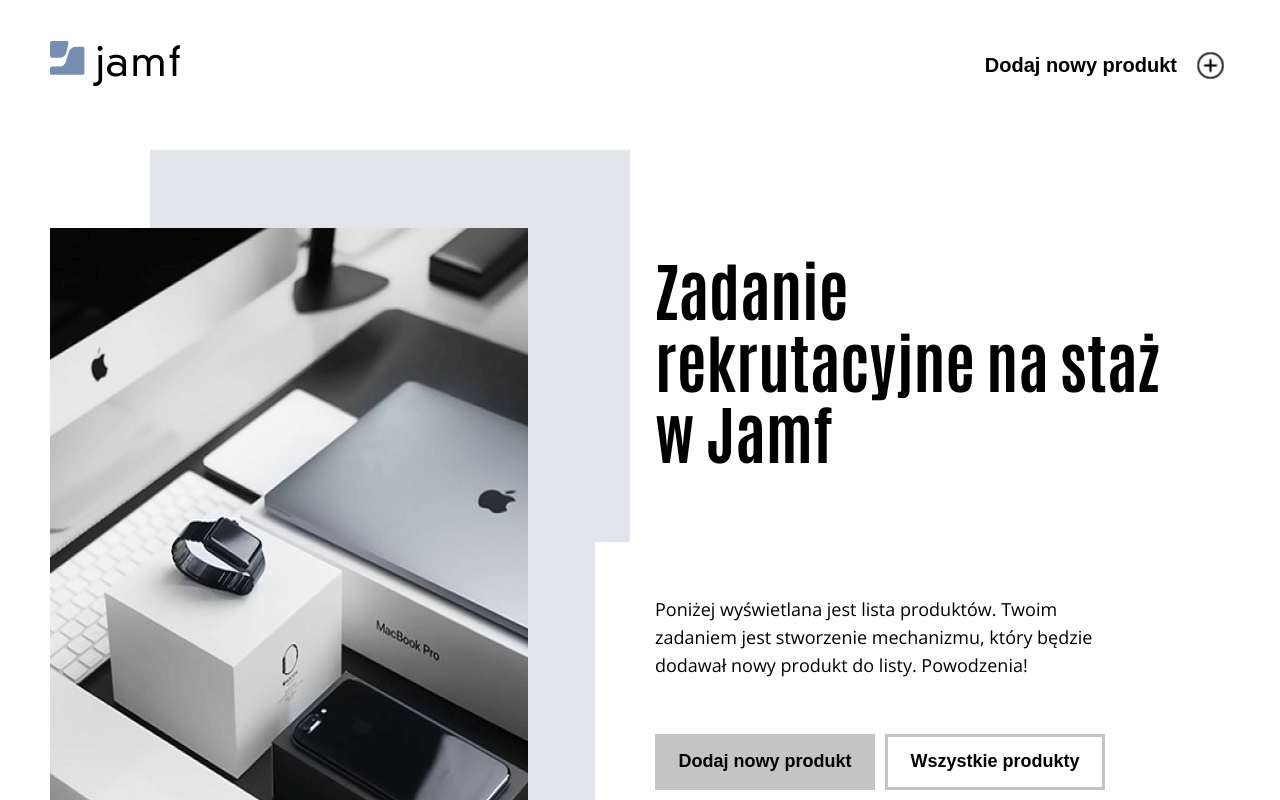
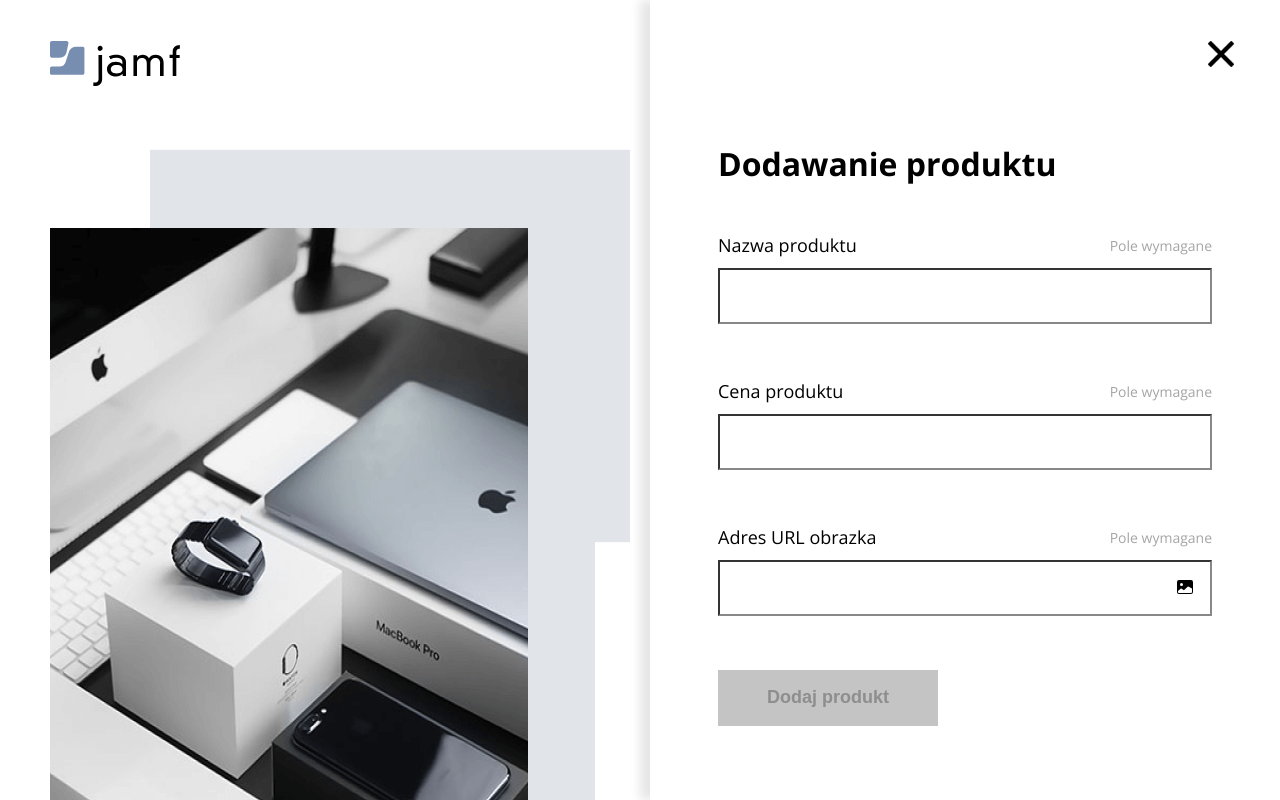
Before and after one commit to sebastian-sobik/jamf-assignment, an Angular app in the folder jamf-assignment/: page / in a window 1280 px wide. Shown: the top 800 px of the page. Built offline with nearby package versions, Linux system fonts and the light colour scheme.

Commit message:
Added image input also as a file

```diff
--- a/jamf-assignment/src/app/sidebar-form/sidebar-form.component.html
+++ b/jamf-assignment/src/app/sidebar-form/sidebar-form.component.html
@@ -42,12 +42,26 @@
         <label class="input__label" for="product-image-url">Adres URL obrazka</label>
         <span class="input__message">Pole wymagane</span>
       </p>
+      <div class="input_image_box">
         <input
           type="url"
           id="product-image-url"
           formControlName="imageURL"
           aria-required="true"
         >
+        <label class="image_label"
+               tabindex="3"
+               aria-hidden="true"
+               for="image"
+        ><img src="../../assets/image-fill.svg" alt="Image icon"></label>
+        <input aria-hidden="true" hidden="hidden"
+           id="image"
+           type="file"
+           (change)="onFileSelected($event)"
+           accept="image/png, image/jpeg"
+           formControlName="imageFile"
+        >
+      </div>
       <app-error *ngIf="getUrlInputError() as message" [message]="message"></app-error>
     </div>
     <button
--- a/jamf-assignment/src/app/sidebar-form/sidebar-form.component.scss
+++ b/jamf-assignment/src/app/sidebar-form/sidebar-form.component.scss
@@ -83,6 +83,23 @@ form {
   margin-bottom: $margin-petit;
 }
 
+.input_image_box {
+  position: relative;
+}
+
+.image_label {
+  position: absolute;
+  top: 1rem;
+  right: 1rem;
+
+  padding: 0.2rem;
+  background-color: white;
+
+  &:hover {
+    cursor: pointer;
+  }
+}
+
 .input__label {
   letter-spacing: -2%;
 }
@@ -99,5 +116,6 @@ form {
 @media (max-width: 520px) {
   .slider {
     padding: $padding-slider-S;
+    max-width: 95%;
   }
 }
--- a/jamf-assignment/src/app/sidebar-form/sidebar-form.component.ts
+++ b/jamf-assignment/src/app/sidebar-form/sidebar-form.component.ts
@@ -10,6 +10,7 @@ import {SidebarStateService} from "../sidebar-state.service";
 })
 export class SidebarFormComponent {
   form: FormGroup;
+  formData : FormData;
   closed$ = this.sidebarState.selectState$();
   errorMessage = 'Błedny adres URL'
 
@@ -23,17 +24,19 @@ export class SidebarFormComponent {
       imageURL: ['',
         Validators.compose([
           Validators.required,
-          Validators.pattern("https?:\\/\\/(www\\.)?[-a-zA-Z0-9@:%._\\+~#=]{1,256}\\.[a-zA-Z0-9()]{1,6}\\b([-a-zA-Z0-9()@:%_\\+.~#?&//=]*)")
+          Validators.pattern("^blob:|https?:\\/\\/(www\\.)?[-a-zA-Z0-9@:%._\\+~#=]{1,256}\\.[a-zA-Z0-9()]{1,6}\\b([-a-zA-Z0-9()@:%_\\+.~#?&//=]*)")
         ])
-      ]
+      ],
+      imageFile: ['']
     })
   }
 
   onSubmit() {
+    this.formData  = new FormData();
+    this.formData.append('file', this.form.get('imageFile')?.value);
     if (this.form.valid) {
       this.productsFacade.addProduct(this.form.value)
     }
-
     this.closeForm();
   }
 
@@ -67,4 +70,11 @@ export class SidebarFormComponent {
     return this.checkError("Link musi się zaczynać 'https://'", 'imageURL');
   }
 
+  onFileSelected($event: Event) {
+    // @ts-ignore
+    const file = $event.target.files[0];
+    this.form.patchValue({
+      'imageURL' : URL.createObjectURL(file)
+    })
+  }
 }
--- a/jamf-assignment/src/app/sidebar-state.service.ts
+++ b/jamf-assignment/src/app/sidebar-state.service.ts
@@ -5,7 +5,7 @@ import {BehaviorSubject, Observable} from "rxjs";
   providedIn: 'root'
 })
 export class SidebarStateService {
-  private isClosed = new BehaviorSubject<boolean>(true);
+  private isClosed = new BehaviorSubject<boolean>(false);
 
   selectState$(): Observable<boolean> {
     return this.isClosed.asObservable();
```
Also changed, not shown: jamf-assignment/src/assets/image-fill.svg (added). Lines whose indentation alone changed are shown as unchanged.
